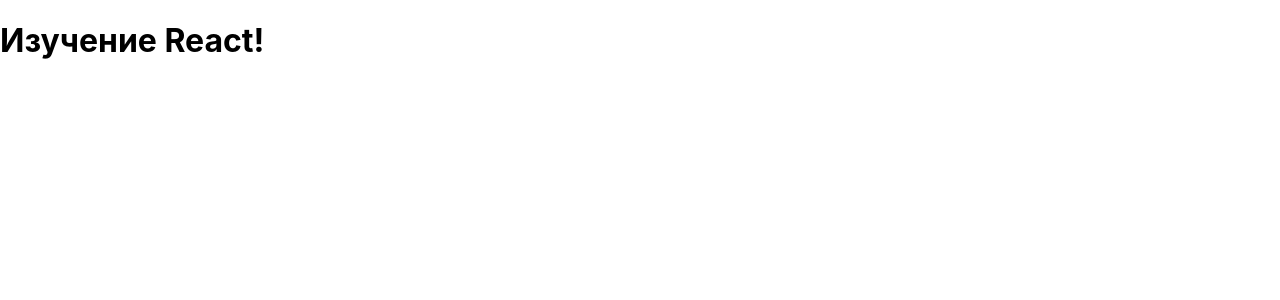
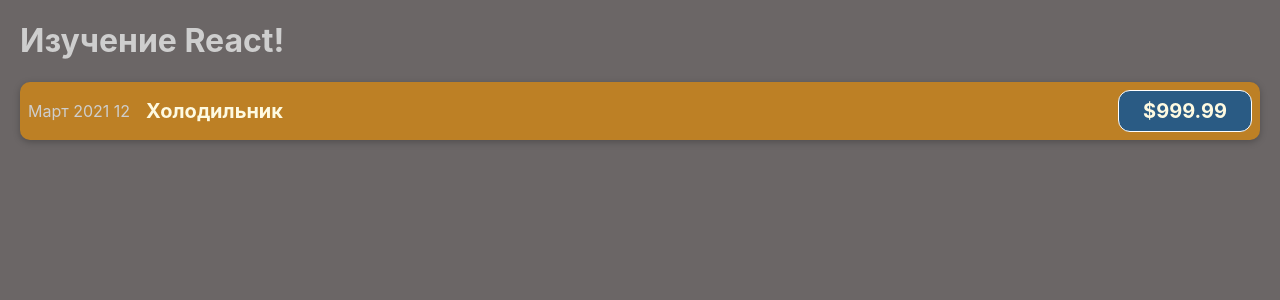
Before and after one commit to Yitala9b2/react-project, a JavaScript app: page / in a window 1280 px wide. Shown: the top 300 px of the page. Built offline with nearby package versions, Linux system fonts and the light colour scheme.

Commit message:
Разметка и стили

```diff
--- a/src/App.js
+++ b/src/App.js
@@ -1,11 +1,10 @@
-
+import CostItem from "./components/CostItem";
 
 function App() {
   return (
     <div >
-      <h1>
-    Изучение React!
-      </h1>
+      <h1>Изучение React!</h1>
+    <CostItem></CostItem>
     </div>
   );
 }
--- /dev/null
+++ b/src/components/CostItem.css
@@ -0,0 +1,56 @@
+.cost-item {
+    display: flex;
+    justify-content: space-between;
+    align-items: center;
+    padding: 0.5rem;
+    margin: 1rem 0;
+    background-color: #bd8025;
+    border-radius: 10px;
+    box-shadow: 0 2px 7px rgba(0, 0, 0, 0.25);
+  }
+
+  .cost-item__description {
+    display: flex;
+    flex-direction: column;
+    gap: 1rem;
+    align-items: flex-end;
+    flex-flow: column-reverse;
+    justify-content: flex-start;
+    flex: 1;
+  }
+
+  .cost-item h2 {
+    color: #3a3a3a;
+    font-size: 1rem;
+    flex: 1;
+    margin: 0 1rem;
+    color: #fefae1;
+  }
+
+  .cost-item__price {
+    font-size: 1rem;
+    font-weight: bold;
+    color: #fefae1;
+    background-color: #2a5b84;
+    border: 1px solid white;
+    padding: 0.5rem;
+    border-radius: 12px;
+  }
+
+  @media (min-width: 580px) {
+    .cost-item__description {
+      flex-direction: row;
+      align-items: center;
+      justify-content: flex-start;
+      flex: 1;
+    }
+
+    .cost-item__description h2 {
+      font-size: 1.25rem;
+    }
+
+    .cost-item__price {
+      font-size: 1.25rem;
+      padding: 0.5rem 1.5rem;
+    }
+  }
--- /dev/null
+++ b/src/components/CostItem.js
@@ -0,0 +1,15 @@
+import './CostItem.css'
+
+function CostItem() {
+    return (
+    <div className='cost-item'>
+        <div>Март 2021 12</div>
+        <div className='cost-item__description'>
+            <h2>Холодильник</h2>
+            <div className='cost-item__price'>$999.99</div>
+        </div>
+    </div>
+    );
+}
+
+export default CostItem;
--- a/src/index.css
+++ b/src/index.css
@@ -1,13 +1,10 @@
 body {
-  margin: 0;
+  margin: 20px;
   font-family: -apple-system, BlinkMacSystemFont, 'Segoe UI', 'Roboto', 'Oxygen',
     'Ubuntu', 'Cantarell', 'Fira Sans', 'Droid Sans', 'Helvetica Neue',
     sans-serif;
   -webkit-font-smoothing: antialiased;
   -moz-osx-font-smoothing: grayscale;
+  background-color:rgb(107, 102, 102);
+  color:rgb(206, 206, 206);
 }
-
-code {
-  font-family: source-code-pro, Menlo, Monaco, Consolas, 'Courier New',
-    monospace;
-}
```
